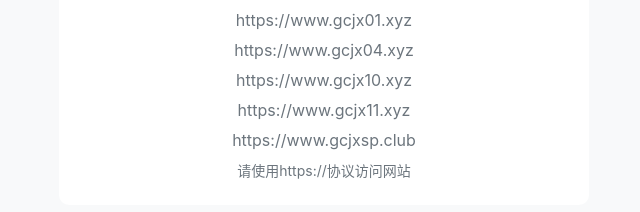
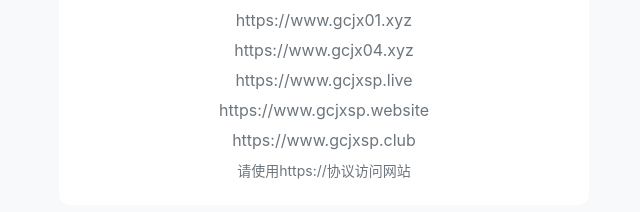
Before and after one commit to gcjxdz/gcjxdz.github.io, a plain HTML site: page index.html in a window 1280 px wide. Shown: the part 123-335 px from the top of the page, 316-956 px from the left. Drawn offline with Linux system fonts and the light colour scheme.

Commit message:
Update index.html

```diff
--- a/index.html
+++ b/index.html
@@ -121,8 +121,8 @@ a, a:active, a:hover, a:focus, a:visited{
 var newestUrls = [
     'https://www.gcjx01.xyz',
 	'https://www.gcjx04.xyz',
-	'https://www.gcjx10.xyz',
-	'https://www.gcjx11.xyz',
+	'https://www.gcjxsp.live',
+	'https://www.gcjxsp.website',
 	'https://www.gcjxsp.club'
 ];
 var otherUrls = [
```
